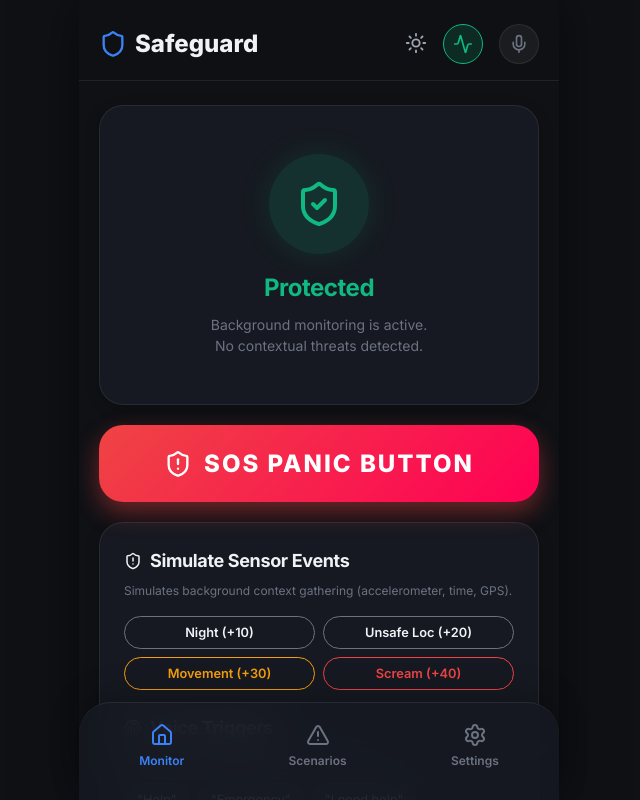
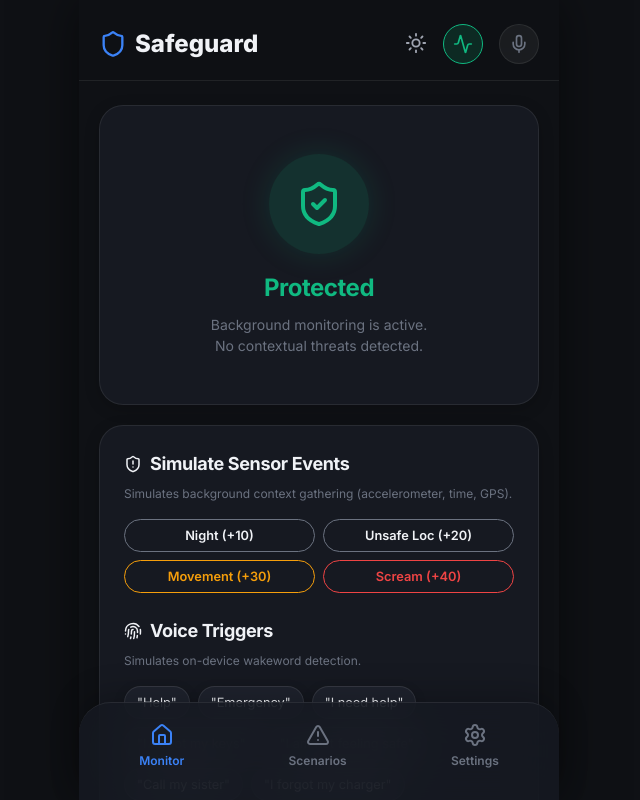
Before and after one commit to WebVerse-Cohort-1/AI-Guardian-Angel-Privacy-First-AI-Safety-System, a React (Vite) app: page / in a window 1280 px wide. Shown: the whole page, without its empty margins (321-961 px from the left). Built offline with nearby package versions, Linux system fonts and the light colour scheme.

Commit message:
feat: implement Dashboard component with safety monitoring and simulation tools

```diff
--- a/src/components/Dashboard.jsx
+++ b/src/components/Dashboard.jsx
@@ -10,7 +10,6 @@ const Dashboard = () => {
     resetSystem,
     simulateEvent,
     simulateSpeechDetection,
-    triggerEmergencyProtocol,
     triggerPhrases
   } = useSafety();
 
@@ -63,35 +62,6 @@ const Dashboard = () => {
           </div>
         )}
       </div>
-
-      {/* SOS Panic Button */}
-      {isSafe && alertStatus === 'inactive' && (
-        <button
-          onClick={() => triggerEmergencyProtocol("Manual SOS")}
-          className="animate-slide-up"
-          style={{
-            width: '100%',
-            padding: '1.5rem',
-            background: 'linear-gradient(135deg, var(--risk-emergency), #ff0055)',
-            border: 'none',
-            borderRadius: 'var(--radius-lg)',
-            color: 'white',
-            fontSize: '1.5rem',
-            fontWeight: 800,
-            letterSpacing: '2px',
-            boxShadow: '0 10px 25px rgba(255, 68, 68, 0.4)',
-            cursor: 'pointer',
-            display: 'flex',
-            alignItems: 'center',
-            justifyContent: 'center',
-            gap: '0.75rem',
-            textTransform: 'uppercase'
-          }}
-        >
-          <ShieldAlert size={28} />
-          SOS Panic Button
-        </button>
-      )}
 
       {/* Map (Only show if risk is elevated or we want to show active tracking) */}
       {!isSafe && (
```
